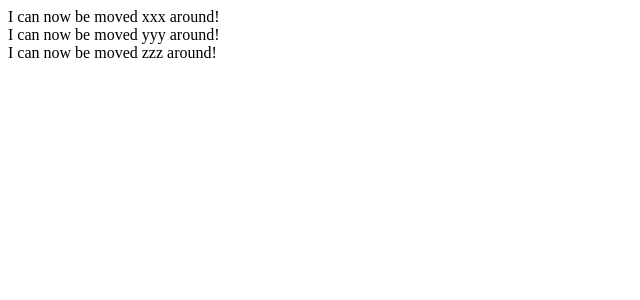
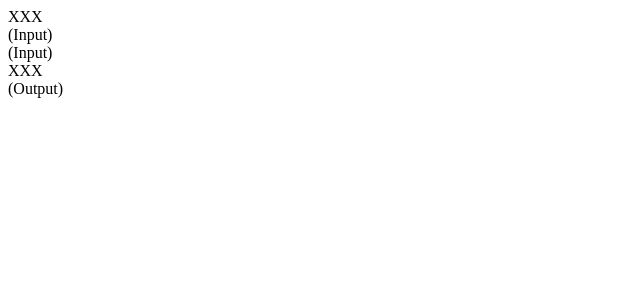
Before and after one commit to samiru/nodules, a React (Vite) app: page / in a window 1280 px wide. Shown: the top 300 px of the page, without its empty margins (0-640 px from the left). Built offline with nearby package versions, Linux system fonts and the light colour scheme.

Commit message:
Use namespaces for exporting model, props and component

```diff
--- a/src/app/App.tsx
+++ b/src/app/App.tsx
@@ -1,19 +1,38 @@
 import React from "react";
 import ReactDOM from "react-dom";
+import { Connector } from "./components/Connector";
 import { Nodule } from "./components/Nodule";
 
+interface Stage {
+  nodules: [];
+}
+
 const App = () => {
+  const nodules: Nodule.Model[] = [
+    {
+      connectors: [
+        {
+          type: Connector.Type.Input,
+        },
+        {
+          type: Connector.Type.Input,
+        },
+      ],
+    },
+    {
+      connectors: [{ type: Connector.Type.Output }],
+    },
+  ];
+
   return (
     <>
-      <Nodule>
-        <div>I can now be moved xxx around!</div>
-      </Nodule>
-      <Nodule>
-        <div>I can now be moved yyy around!</div>
-      </Nodule>
-      <Nodule>
-        <div>I can now be moved zzz around!</div>
-      </Nodule>
+      {nodules.map((nodule, index) => {
+        return (
+          <Nodule.Component key={`connector-${index}`} connectors={nodule.connectors}>
+            XXX
+          </Nodule.Component>
+        );
+      })}
     </>
   );
 };
--- /dev/null
+++ b/src/app/common/Util.ts
@@ -0,0 +1,6 @@
+import { ReactChild, ReactChildren } from 'react';
+
+export interface DefaultProps {
+  key: string;
+  children?: ReactChild | ReactChildren;
+}
--- /dev/null
+++ b/src/app/components/Connector.tsx
@@ -0,0 +1,29 @@
+import React from "react";
+import ReactDOM from "react-dom";
+import Draggable from "react-draggable";
+import { DefaultProps } from "../common/Util";
+
+export namespace Connector {
+  export enum Type {
+    Input = "Input",
+    Output = "Output",
+  };
+
+  export interface Model {
+    type: Type
+  }
+
+  export type Props = Model & DefaultProps;
+
+  export const Component = (props: Props) => {
+    const { type } = props;
+
+    console.log({ type });
+
+    return (
+      <div>
+        ({type})
+      </div>
+    );
+  };
+}
--- a/src/app/components/Nodule.tsx
+++ b/src/app/components/Nodule.tsx
@@ -1,15 +1,32 @@
-import React from "react";
+import React, { ReactChild, ReactChildren } from "react";
 import ReactDOM from "react-dom";
 import Draggable from "react-draggable";
+import { DefaultProps } from "../common/Util";
+import { Connector } from "./Connector";
 
-const Nodule = (props) => {
-  console.log({ props });
+export namespace Nodule {
+  export interface Model {
+    connectors: Connector.Model[];
+  }
 
-  return (
-    <Draggable>
-      {props.children}
-    </Draggable>
-  );
-};
+  export type Props = Model & DefaultProps;
 
-export { Nodule };
+  export const Component = (props: Props) => {
+    const { connectors } = props;
+
+    return (
+      <Draggable>
+        <div>
+          <div>{props.children}</div>
+          <div>
+            {connectors.map((connector, index) => {
+              return (
+                <Connector.Component key={`connector-${index}`} type={connector.type} />
+              );
+            })}
+          </div>
+        </div>
+      </Draggable>
+    );
+  };
+}
```
